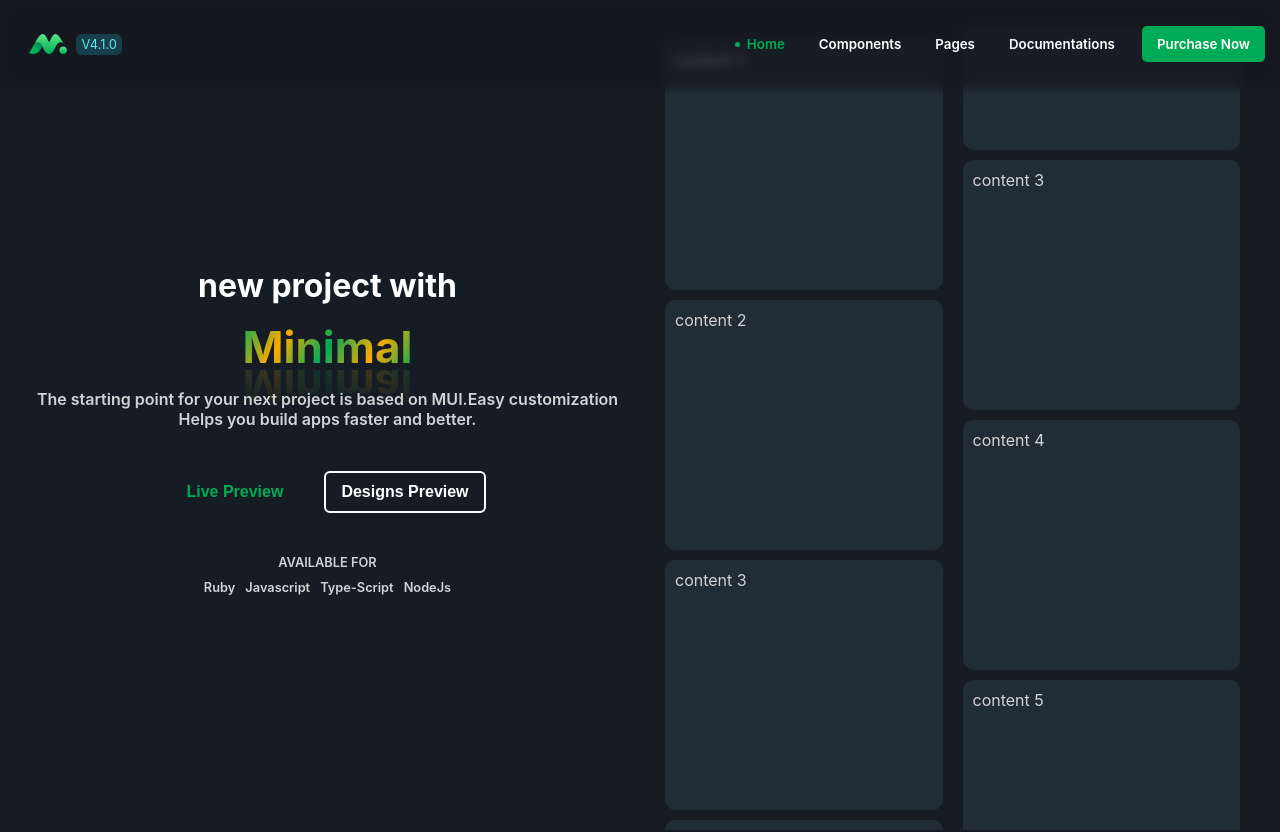
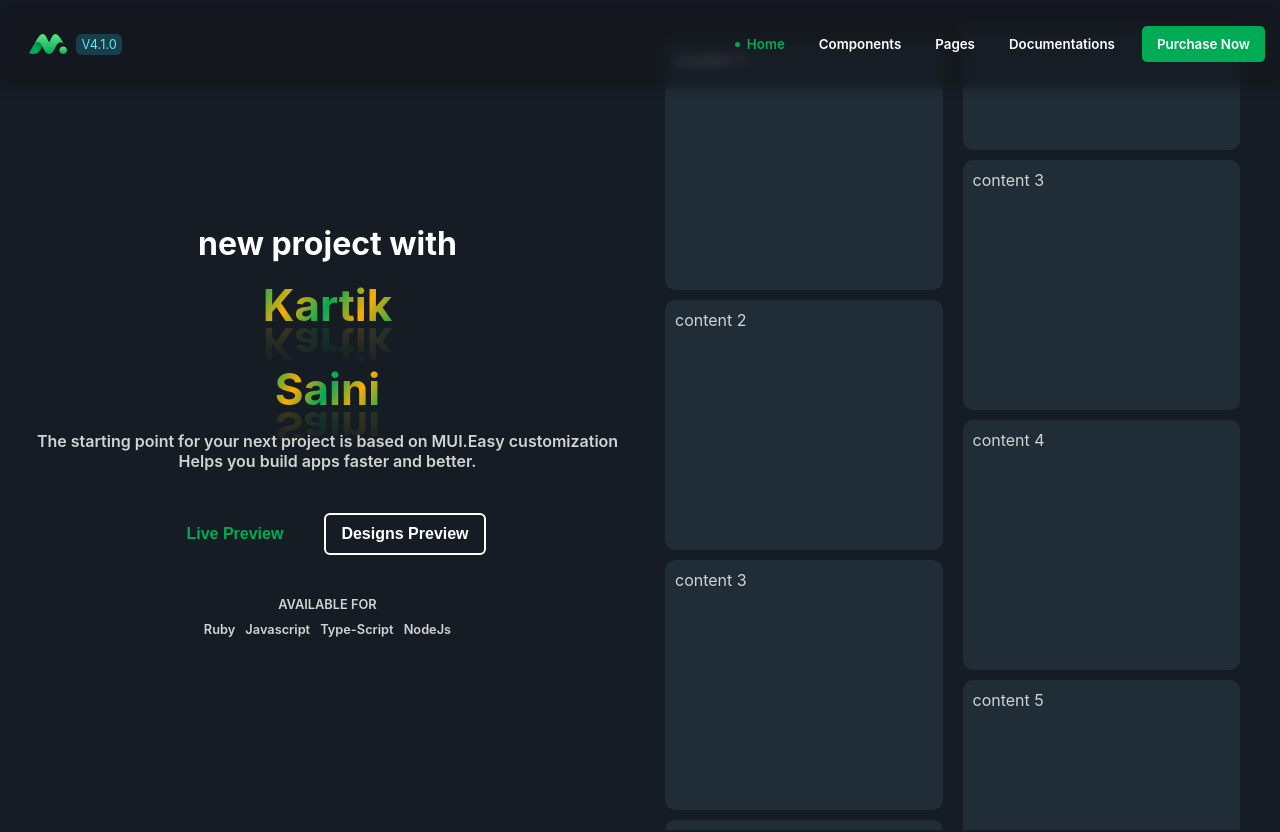
Before and after one commit to Iamkartiksaini/Basic-Redux, a React (Create React App) app: page / in a window 1280 px wide. Shown: the top 832 px of the page. Built offline with nearby package versions, Linux system fonts and the light colour scheme; the HTML template or start-up script is replaced by a standard one.

Commit message:
Add files via upload

```diff
--- a/src/Pages/First_vh.jsx
+++ b/src/Pages/First_vh.jsx
@@ -7,7 +7,8 @@
       <div className="text_intro">
         <div className="Minimals_text">
           <h2>new project with</h2>
-          <h1>Minimal</h1>
+          <h1>Kartik</h1>
+          <h1>Saini</h1>
           <p>
             The starting point for your next project is based on MUI.Easy
             customization Helps you build apps faster and better.
```
